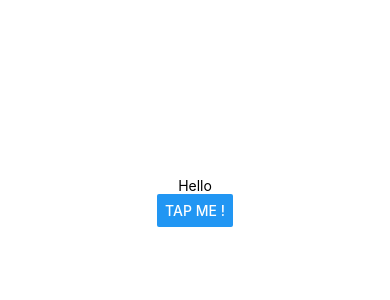
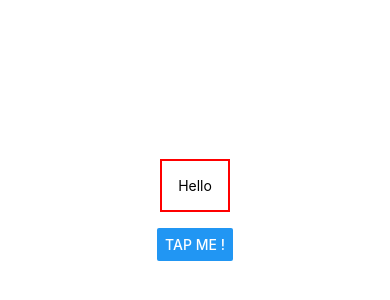
Before and after one commit to ghanayemomar/ReactNative, a React Native app: screen / in a window 390 px wide. Shown: the part 220-520 px from the top of the page. Built offline with nearby package versions, Linux system fonts and the light colour scheme.

Commit message:
15. Styling React Native Apps

```diff
--- a/App.js
+++ b/App.js
@@ -4,7 +4,7 @@ import { Button, StyleSheet, Text, TextInput, View } from "react-native";
 export default function App() {
   return (
     <View style={styles.container}>
-      <Text>Hello</Text>
+      <Text style={styles.dummyText}>Hello</Text>
       <Button title="Tap Me !" />
     </View>
   );
@@ -17,4 +17,10 @@ const styles = StyleSheet.create({
     alignItems: "center",
     justifyContent: "center",
   },
+  dummyText: {
+    margin: 16,
+    borderWidth: 2,
+    borderColor: "red",
+    padding: 16,
+  },
 });
```
